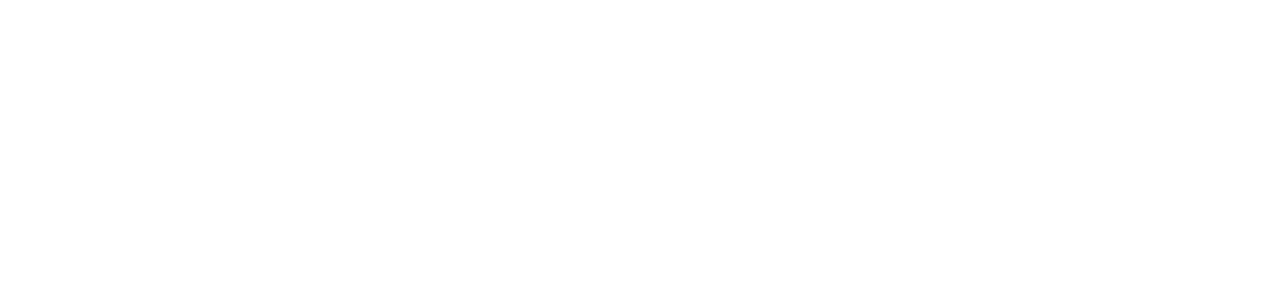
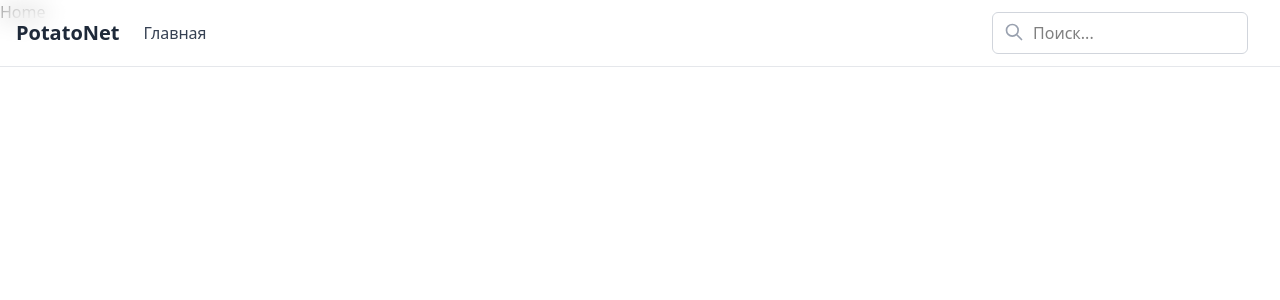
Before and after one commit to Dimidroll06/social-network, a React (Vite) app in the folder frontend/: page / in a window 1280 px wide. Shown: the top 300 px of the page. Built offline with nearby package versions, Linux system fonts and the light colour scheme.

Commit message:
Header and Loader

```diff
--- a/frontend/src/App.tsx
+++ b/frontend/src/App.tsx
@@ -1,9 +1,17 @@
+import { Route, Routes } from "react-router-dom"
+import { Home } from "./pages/Home"
+import { Header } from "./widgets/Header/Header"
+
 function App() {
 
   return (
     <>
+      <Header />
+      <Routes>
+        <Route path="/" element={<Home />} />
+      </Routes>
     </>
-  )
+    )
 }
 
 export default App
--- /dev/null
+++ b/frontend/src/pages/Home.tsx
@@ -0,0 +1,5 @@
+export const Home = () => {
+    return (
+        <>Home</>
+    )
+}
--- /dev/null
+++ b/frontend/src/shared/ui/Loader.tsx
@@ -0,0 +1,9 @@
+export const Loader = () => {
+    return <div
+    className="inline-block h-8 w-8 animate-spin rounded-full border-4 border-solid border-current border-r-transparent align-[-0.125em] motion-reduce:animate-[spin_1.5s_linear_infinite]"
+    role="status">
+    <span
+      className="!absolute !-m-px !h-px !w-px !overflow-hidden !whitespace-nowrap !border-0 !p-0 ![clip:rect(0,0,0,0)]"
+    >Loading...</span>
+  </div>
+}
--- /dev/null
+++ b/frontend/src/widgets/Header/Header.tsx
@@ -0,0 +1,148 @@
+import { useState, useEffect } from "react";
+import { useNavigate, useLocation } from "react-router-dom";
+
+export const Header = () => {
+  const [isMobileMenuOpen, setMobileMenuOpen] = useState(false);
+  const [searchQuery, setSearchQuery] = useState("");
+
+  const navigate = useNavigate();
+  const location = useLocation();
+
+  const navLinks = [
+    { name: "Главная", path: "/" },
+  ];
+
+  useEffect(() => {
+    const searchParams = new URLSearchParams(location.search);
+    const q = searchParams.get("q");
+    if (q) {
+      setSearchQuery(q);
+    }
+  }, [location.search]);
+
+  const toggleMenu = () => {
+    setMobileMenuOpen((prev) => !prev);
+  };
+
+  const handleSearch = (e: { preventDefault: () => void; }) => {
+    e.preventDefault();
+    if (searchQuery.trim()) {
+      navigate(`/search?q=${encodeURIComponent(searchQuery.trim())}`);
+    }
+  };
+
+  return (
+    <>
+      <header className="fixed top-0 left-0 right-0 z-50 backdrop-blur-md bg-white/50 border-b border-gray-200">
+        <div className="container mx-auto px-4 py-3 flex items-center justify-between">
+          <div className="flex items-center space-x-6">
+            <div className="text-xl font-bold text-gray-800">PotatoNet</div>
+
+            <nav className="hidden md:flex space-x-6">
+              {navLinks.map((link) => (
+                <a
+                  key={link.path}
+                  href={link.path}
+                  className="text-gray-700 hover:text-blue-500 transition-colors"
+                >
+                  {link.name}
+                </a>
+              ))}
+            </nav>
+          </div>
+
+          <div className="flex items-center space-x-4">
+            <form onSubmit={handleSearch} className="hidden md:block">
+              <div className="relative">
+                <input
+                  type="text"
+                  placeholder="Поиск..."
+                  value={searchQuery}
+                  onChange={(e) => setSearchQuery(e.target.value)}
+                  className="w-48 md:w-64 px-4 py-2 pl-10 border border-gray-300 rounded-md focus:outline-none focus:ring-2 focus:ring-blue-500"
+                />
+                <svg
+                  className="absolute left-3 top-2.5 h-5 w-5 text-gray-400"
+                  fill="none"
+                  stroke="currentColor"
+                  viewBox="0 0 24 24"
+                >
+                  <path
+                    strokeLinecap="round"
+                    strokeLinejoin="round"
+                    strokeWidth={2}
+                    d="M21 21l-6-6m2-5a7 7 0 11-14 0 7 7 0 0114 0z"
+                  />
+                </svg>
+              </div>
+            </form>
+
+            <button
+              className="md:hidden text-gray-700 focus:outline-none text-3xl w-10"
+              onClick={toggleMenu}
+              aria-label="Открыть меню"
+            >
+              ☰
+            </button>
+
+            {/* <ProfileMenu /> */}
+          </div>
+        </div>
+      </header>
+
+      {isMobileMenuOpen && (
+        <div className="fixed inset-0 z-50 flex items-center justify-center bg-black bg-opacity-50">
+          <div className="absolute inset-0" onClick={toggleMenu}></div>
+          <nav className="relative z-10 bg-white rounded-lg shadow-lg w-4/5 max-w-sm p-6 animate-fadeIn">
+            <button
+              className="absolute top-3 right-3 text-gray-500 hover:text-gray-800 text-3xl w-10 h-10"
+              onClick={toggleMenu}
+              aria-label="Закрыть меню"
+            >
+              &times;
+            </button>
+
+            <form onSubmit={handleSearch} className="mb-6 mt-10">
+              <div className="relative">
+                <input
+                  type="text"
+                  placeholder="Поиск..."
+                  value={searchQuery}
+                  onChange={(e) => setSearchQuery(e.target.value)}
+                  className="w-full px-4 py-2 pl-10 border border-gray-300 rounded-md focus:outline-none focus:ring-2 focus:ring-blue-500"
+                />
+                <svg
+                  className="absolute left-3 top-2.5 h-5 w-5 text-gray-400"
+                  fill="none"
+                  stroke="currentColor"
+                  viewBox="0 0 24 24"
+                >
+                  <path
+                    strokeLinecap="round"
+                    strokeLinejoin="round"
+                    strokeWidth={2}
+                    d="M21 21l-6-6m2-5a7 7 0 11-14 0 7 7 0 0114 0z"
+                  />
+                </svg>
+              </div>
+            </form>
+
+            <ul className="flex flex-col space-y-4 mt-4">
+              {navLinks.map((link) => (
+                <li key={link.path}>
+                  <a
+                    href={link.path}
+                    className="block text-gray-700 hover:text-blue-500 text-lg"
+                    onClick={toggleMenu}
+                  >
+                    {link.name}
+                  </a>
+                </li>
+              ))}
+            </ul>
+          </nav>
+        </div>
+      )}
+    </>
+  );
+}
```
